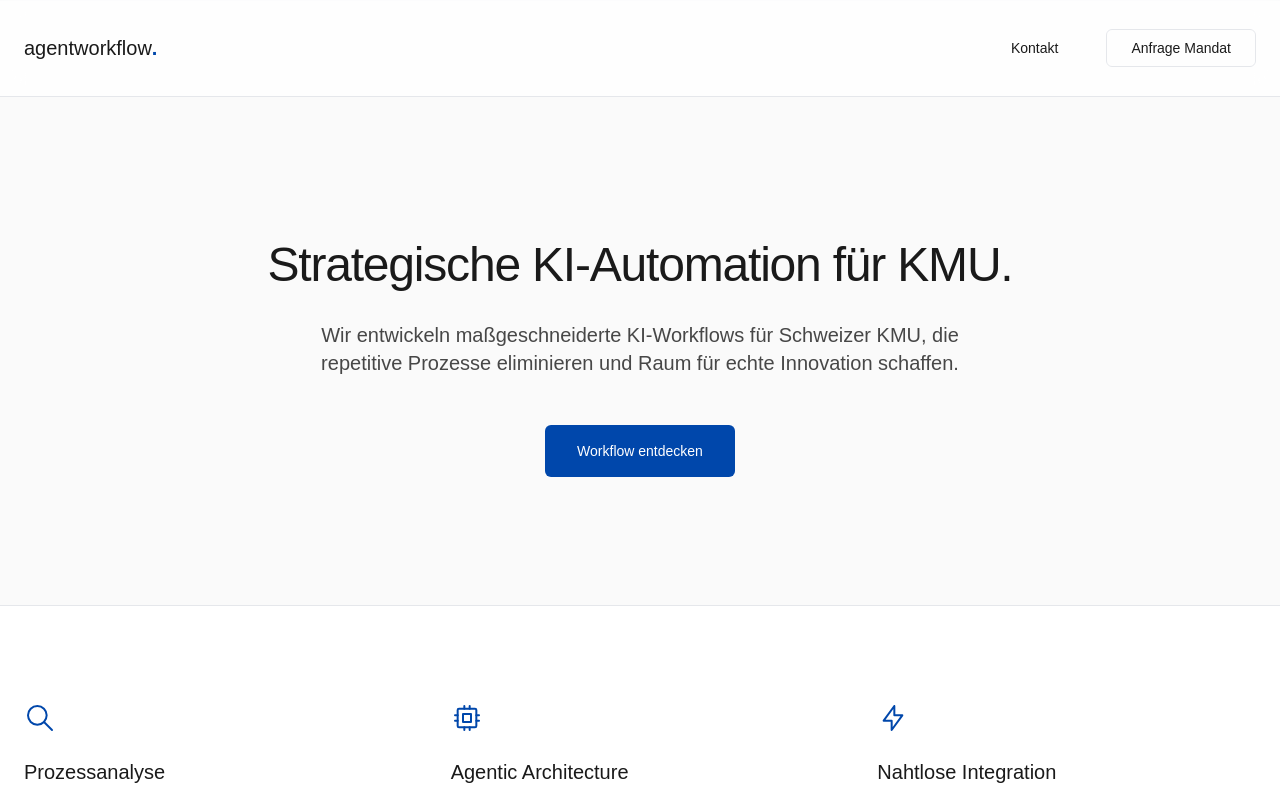
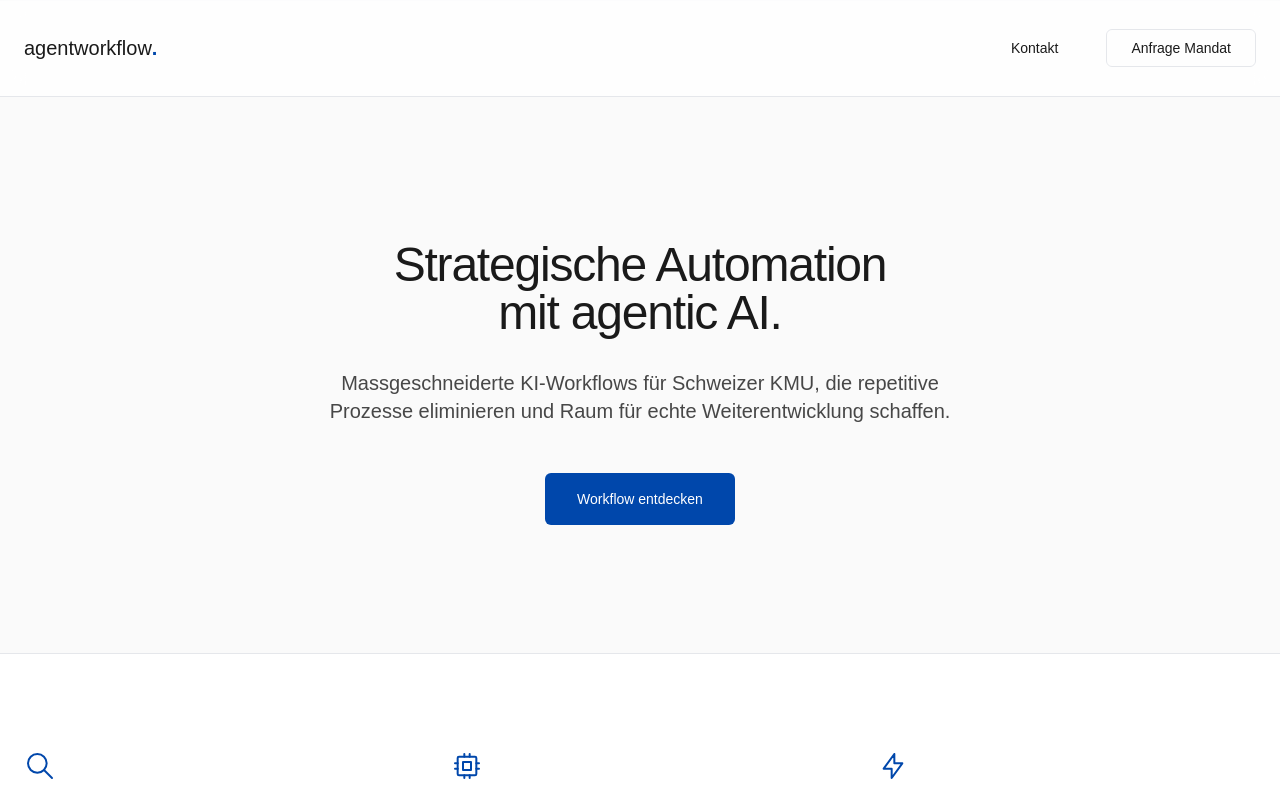
Before and after one commit to m-codex/agentworkflow, a Next.js app: page / in a window 1280 px wide. Shown: the top 800 px of the page. Built offline with nearby package versions, Linux system fonts and the light colour scheme; a web font is replaced by a local one.

Commit message:
Update Hero.tsx

```diff
--- a/src/components/sections/Hero.tsx
+++ b/src/components/sections/Hero.tsx
@@ -10,9 +10,9 @@ export function Hero() {
           initial={{ opacity: 0 }}
           animate={{ opacity: 1 }}
           transition={{ duration: 1, ease: "easeOut" }}
-          className="text-3xl md:text-5xl font-medium tracking-tight mb-8 text-balance"
+          className="text-3xl md:text-5xl font-medium tracking-tight mb-8"
         >
-          Strategische KI-Automation für KMU.
+          Strategische Automation <br className="hidden md:block" /> mit agentic AI.
         </motion.h1>
 
         <motion.p
@@ -21,8 +21,8 @@ export function Hero() {
           transition={{ duration: 1, delay: 0.3, ease: "easeOut" }}
           className="max-w-2xl mx-auto text-lg md:text-xl font-light text-[#1A1A1A]/80 mb-12"
         >
-          Wir entwickeln maßgeschneiderte KI-Workflows für Schweizer KMU,
-          die repetitive Prozesse eliminieren und Raum für echte Innovation schaffen.
+          Massgeschneiderte KI-Workflows für Schweizer KMU,
+          die repetitive Prozesse eliminieren und Raum für echte Weiterentwicklung schaffen.
         </motion.p>
 
         <motion.div
```
